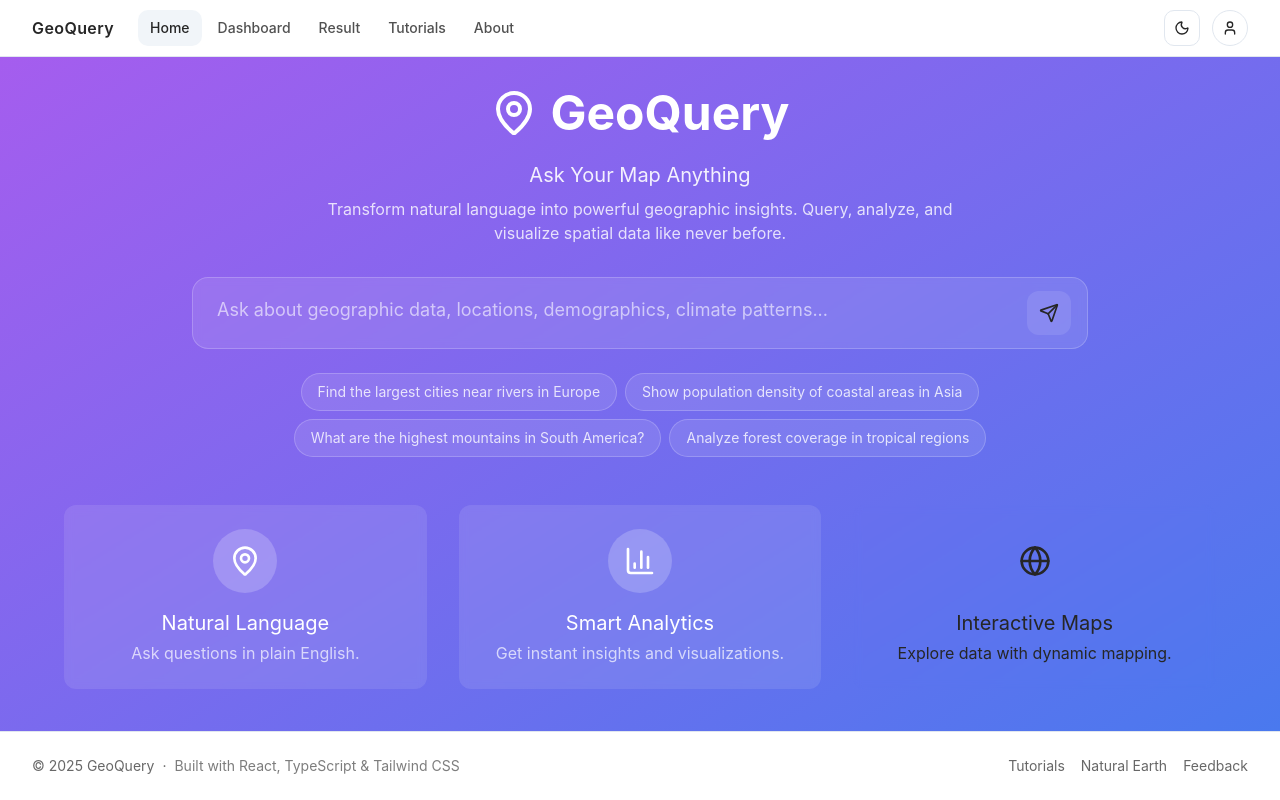
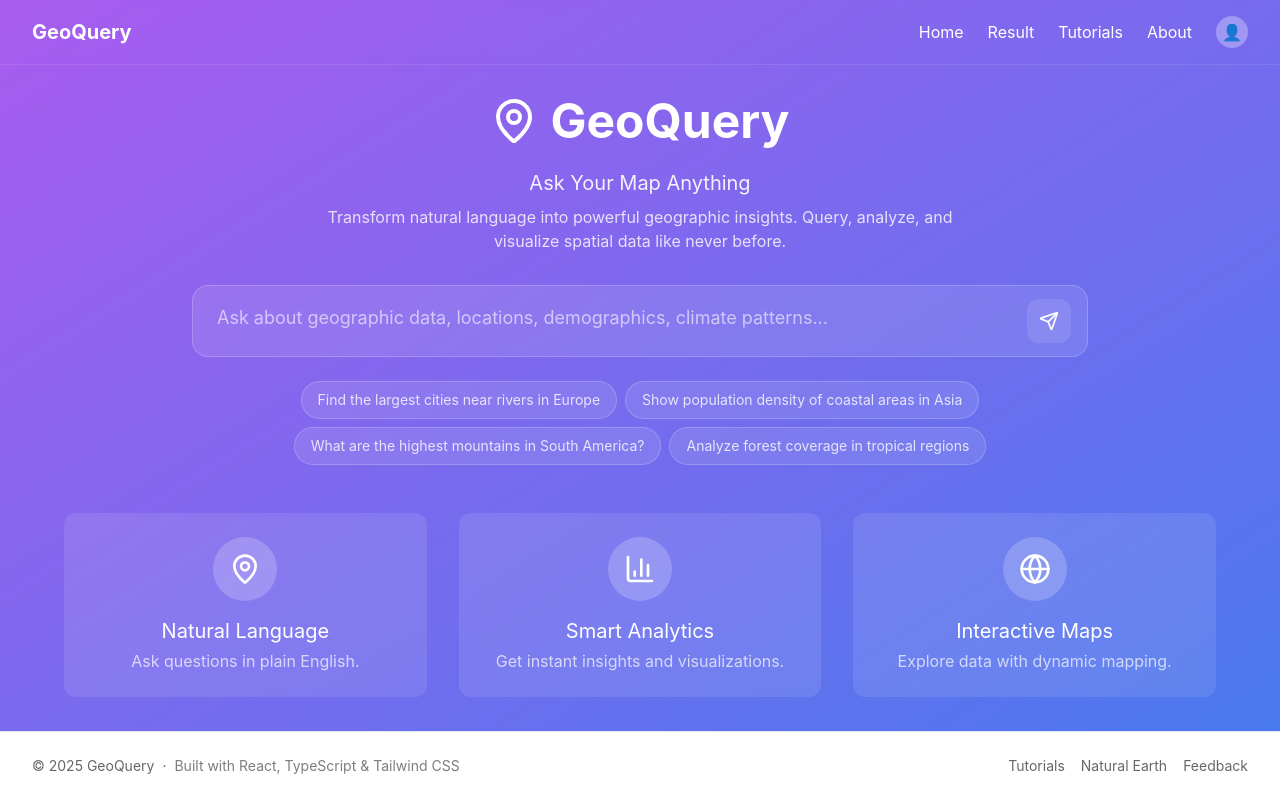
Before and after one commit to HashZard/CITS5206-Capstone, a React (Vite) app in the folder frontend/: page / in a window 1280 px wide. Built offline with nearby package versions, Linux system fonts and the light colour scheme.

Commit message:
chore(nav): remove Dashboard page and navigation link

```diff
--- a/frontend/src/App.tsx
+++ b/frontend/src/App.tsx
@@ -8,14 +8,13 @@ import Register from "@/pages/Register";
 import UserPage from "@/pages/User";
 import GeoQueryResults from "@/pages/Result";
 import HistoryPage from "@/pages/History";
-import AboutPage from "@/pages/About"; // <-- NEW
+import AboutPage from "@/pages/About";
 
 import { getStoredUser, setStoredUser, User } from "@/lib/auth";
 
-/** Top navigation links */
+/** Top navigation links (Dashboard removed) */
 const links: TopNavLink[] = [
   { label: "Home" },
-  { label: "Dashboard" },
   { label: "History" },
   { label: "Result" },
   { label: "Tutorials" },
@@ -96,12 +95,12 @@ function HomeView({ onQuery }: { onQuery: (query: string) => void }) {
                 <button
                   type="submit"
                   disabled={!query.trim() || isLoading}
-                  className="ml-2 mr-2 p-3 bg白/20 hover:bg-white/30 disabled:bg-white/10 disabled:cursor-not-allowed rounded-xl transition-all duration-200 group"
+                  className="ml-2 mr-2 p-3 bg-white/20 hover:bg-white/30 disabled:bg-white/10 disabled:cursor-not-allowed rounded-xl transition-all duration-200 group"
                 >
                   {isLoading ? (
                     <Sparkles className="w-5 h-5 text-white/70 animate-spin" />
                   ) : (
-                    <Send className="w-5 h-5 text白 group-hover:text-white/90 disabled:text-white/50" />
+                    <Send className="w-5 h-5 text-white group-hover:text-white/90 disabled:text-white/50" />
                   )}
                 </button>
               </div>
@@ -139,12 +138,12 @@ function HomeView({ onQuery }: { onQuery: (query: string) => void }) {
           <h3 className="text-white text-xl text-center mb-1">Smart Analytics</h3>
           <p className="text-white/70 text-center">Get instant insights and visualizations.</p>
         </div>
-        <div className="backdrop-blur-sm bg白/10 border白/20 hover:bg白/15 transition-all duration-300 hover:scale-105 rounded-lg p-6">
-          <div className="w-16 h-16 bg白/20 rounded-full flex items-center justify-center mx-auto mb-4">
-            <Globe className="w-8 h-8 text白" />
+        <div className="backdrop-blur-sm bg-white/10 border-white/20 hover:bg-white/15 transition-all duration-300 hover:scale-105 rounded-lg p-6">
+          <div className="w-16 h-16 bg-white/20 rounded-full flex items-center justify-center mx-auto mb-4">
+            <Globe className="w-8 h-8 text-white" />
           </div>
-          <h3 className="text白 text-xl text-center mb-1">Interactive Maps</h3>
-          <p className="text白/70 text-center">Explore data with dynamic mapping.</p>
+          <h3 className="text-white text-xl text-center mb-1">Interactive Maps</h3>
+          <p className="text-white/70 text-center">Explore data with dynamic mapping.</p>
         </div>
       </div>
     </div>
@@ -227,7 +226,7 @@ export default function App() {
 
         {path === "/history" && <HistoryPage />}
 
-        {path === "/about" && <AboutPage />}{/* <-- NEW */}
+        {path === "/about" && <AboutPage />}
 
         {/* Default homepage (mutually exclusive) */}
         {["/login", "/register", "/user", "/result", "/history", "/about"].includes(path)
--- a/frontend/src/components/layout/TopNav.tsx
+++ b/frontend/src/components/layout/TopNav.tsx
@@ -1,259 +1,112 @@
-import React, { useEffect, useMemo, useState } from "react";
-import { Menu, X, Sun, Moon, User } from "lucide-react";
+import React, { useMemo, useState } from "react";
+import { Menu, X } from "lucide-react";
 
 export type TopNavLink = {
-  label:
-    | "Home"
-    | "Dashboard"
-    | "History"
-    | "Result"
-    | "Tutorials"
-    | "About";
-  onClick?: () => void;
+  label: "Home" | "History" | "Result" | "Tutorials" | "About";
 };
 
 export type TopNavProps = {
-  brand?: string;
+  brand: string;
   links: TopNavLink[];
-  rightArea?: React.ReactNode;
-  isAuthenticated?: boolean;
-  onAvatarClick?: () => void;
-  onSignOut?: () => void;
+  isAuthenticated: boolean;
+  onAvatarClick: () => void;
+  onSignOut: () => void;
 };
 
-// Map labels to default paths (Import removed)
 const LABEL_TO_PATH: Record<TopNavLink["label"], string> = {
   Home: "/",
-  Dashboard: "/dashboard",
   History: "/history",
   Result: "/result",
   Tutorials: "/tutorials",
   About: "/about",
 };
 
-// Hook to track current path (syncs with history.pushState)
-function useActivePath() {
-  const [path, setPath] = useState<string>(() => window.location.pathname);
-  useEffect(() => {
-    const onPop = () => setPath(window.location.pathname);
-    window.addEventListener("popstate", onPop);
-    return () => window.removeEventListener("popstate", onPop);
-  }, []);
-  return path;
-}
-
-// Theme toggle button (dark/light)
-function ThemeToggle() {
-  const [isDark, setIsDark] = useState<boolean>(() =>
-    document.documentElement.classList.contains("dark")
-  );
-  useEffect(() => {
-    const root = document.documentElement;
-    if (isDark) {
-      root.classList.add("dark");
-      localStorage.setItem("theme", "dark");
-    } else {
-      root.classList.remove("dark");
-      localStorage.setItem("theme", "light");
-    }
-  }, [isDark]);
-  useEffect(() => {
-    const saved = localStorage.getItem("theme");
-    if (saved === "dark") setIsDark(true);
-  }, []);
-  return (
-    <button
-      type="button"
-      onClick={() => setIsDark((v) => !v)}
-      aria-label="Toggle theme"
-      className="inline-flex items-center justify-center h-9 w-9 rounded-md border border-border bg-background hover:bg-accent transition-colors"
-    >
-      {isDark ? <Sun className="h-4 w-4" /> : <Moon className="h-4 w-4" />}
-    </button>
-  );
-}
-
-// Right side controls: theme toggle, sign out (if authed), user avatar
-function TopRightArea({
-  onAvatarClick,
-  onSignOut,
+export default function TopNav({
+  brand,
+  links,
   isAuthenticated,
-}: {
-  onAvatarClick?: () => void;
-  onSignOut?: () => void;
-  isAuthenticated?: boolean;
-}) {
-  return (
-    <div className="flex items-center gap-3">
-      <ThemeToggle />
-      {isAuthenticated && onSignOut && (
-        <button
-          type="button"
-          onClick={onSignOut}
-          className="hidden sm:inline-flex items-center justify-center h-9 px-3 rounded-md border border-border bg-background hover:bg-accent text-sm font-medium"
-          aria-label="Sign out"
-        >
-          Sign out
-        </button>
-      )}
-      <button
-        type="button"
-        aria-label="User menu"
-        onClick={onAvatarClick}
-        className="inline-flex items-center justify-center h-9 w-9 rounded-full border border-border bg-background"
-      >
-        <User className="h-4 w-4" />
-      </button>
-    </div>
-  );
-}
-
-// Main TopNav component
-export default function TopNav({
-  brand = "GeoQuery",
-  links,
-  rightArea,
-  isAuthenticated = false,
   onAvatarClick,
   onSignOut,
 }: TopNavProps) {
-  const activePath = useActivePath();
-  const [open, setOpen] = useState(false);
+  const [mobileOpen, setMobileOpen] = useState(false);
 
-  // Filter links: hide History if not authenticated
   const filtered = useMemo(() => {
     return links
       .filter((l) => (l.label === "History" ? isAuthenticated : true))
       .map((l) => ({ ...l, href: LABEL_TO_PATH[l.label] }));
   }, [links, isAuthenticated]);
 
-  // Handle navigation (pushState)
-  const handleNavigate = (href: string, onClick?: () => void) => {
-    if (onClick) {
-      onClick();
-      setOpen(false);
-      return;
-    }
-    if (window.location.pathname !== href) {
-      window.history.pushState({}, "", href);
-      window.dispatchEvent(new PopStateEvent("popstate"));
-    }
-    setOpen(false);
-  };
+  return (
+    <nav className="bg-transparent text-white border-b border-white/10 backdrop-blur-sm">
+      <div className="max-w-7xl mx-auto px-4 sm:px-6 lg:px-8">
+        <div className="flex items-center justify-between h-16">
+          {/* Brand */}
+          <div className="flex-shrink-0 font-bold text-xl cursor-pointer">{brand}</div>
 
-  return (
-    <header role="banner" className="sticky top-0 z-50 bg-background border-b border-border">
-      <nav
-        className="mx-auto max-w-7xl px-4 sm:px-6 lg:px-8 h-14 flex items-center"
-        aria-label="Top Navigation"
-        role="navigation"
+          {/* Desktop links */}
+          <div className="hidden md:flex items-center space-x-6">
+            {filtered.map((link) => (
+              <a
+                key={link.label}
+                href={link.href}
+                className="hover:text-gray-200 transition-colors"
               >
-        {/* Brand */}
-        <div className="flex items-center gap-2">
-          <a
-            href="/"
-            onClick={(e) => {
-              e.preventDefault();
-              handleNavigate("/");
-            }}
-            className="text-base font-semibold tracking-wide"
-          >
-            {brand}
+                {link.label}
               </a>
-        </div>
-
-        {/* Desktop nav links */}
-        <div className="ml-6 hidden md:flex items-center gap-1">
-          {filtered.map(({ label, href, onClick }) => {
-            const active = activePath === href;
-            return (
+            ))}
+            {isAuthenticated && (
               <button
-                key={label}
-                onClick={() => handleNavigate(href, onClick)}
-                className={`px-3 py-2 rounded-md text-sm font-medium transition-colors ${
-                  active ? "bg-accent text-foreground" : "text-foreground/80 hover:bg-accent"
-                }`}
-                aria-current={active ? "page" : undefined}
-              >
-                {label}
-              </button>
-            );
-          })}
-        </div>
-
-        <div className="flex-1" />
-
-        {/* Right side controls (desktop) */}
-        <div className="hidden md:flex items-center">
-          {rightArea ?? (
-            <TopRightArea
-              onAvatarClick={onAvatarClick}
-              onSignOut={onSignOut}
-              isAuthenticated={isAuthenticated}
-            />
-          )}
-        </div>
-
-        {/* Mobile menu toggle */}
-        <button
-          type="button"
-          className="ml-2 inline-flex md:hidden items-center justify-center h-9 w-9 rounded-md border border-border"
-          aria-label="Open menu"
-          aria-expanded={open}
-          onClick={() => setOpen((v) => !v)}
-        >
-          {open ? <X className="h-4 w-4" /> : <Menu className="h-4 w-4" />}
-        </button>
-      </nav>
-
-      {/* Mobile nav drawer */}
-      {open && (
-        <div className="md:hidden border-t border-border bg-background">
-          <div className="px-4 py-3 space-y-1">
-            {filtered.map(({ label, href, onClick }) => {
-              const active = activePath === href;
-              return (
-                <button
-                  key={label}
-                  onClick={() => handleNavigate(href, onClick)}
-                  className={`w-full text-left px-3 py-2 rounded-md text-sm font-medium ${
-                    active ? "bg-accent" : "hover:bg-accent"
-                  }`}
-                  aria-current={active ? "page" : undefined}
-                >
-                  {label}
-                </button>
-              );
-            })}
-            {/* Mobile right area */}
-            <div className="pt-2 flex items-center gap-3">
-              {rightArea ?? (
-                <div className="flex items-center gap-3">
-                  <ThemeToggle />
-                  {isAuthenticated && onSignOut && (
-                    <button
-                      type="button"
                 onClick={onSignOut}
-                      className="inline-flex items-center justify-center h-9 px-3 rounded-md border border-border bg-background hover:bg-accent text-sm font-medium"
-                      aria-label="Sign out"
+                className="ml-4 px-3 py-1 text-sm bg-white/20 hover:bg-white/30 rounded-lg"
               >
                 Sign out
               </button>
             )}
             <button
-                    type="button"
-                    aria-label="User menu"
               onClick={onAvatarClick}
-                    className="inline-flex items-center justify-center h-9 w-9 rounded-full border border-border bg-background"
+              className="ml-2 w-8 h-8 rounded-full bg-white/30 hover:bg-white/40 flex items-center justify-center"
             >
-                    <User className="h-4 w-4" />
+              👤
+            </button>
+          </div>
+
+          {/* Mobile menu button */}
+          <div className="md:hidden flex items-center">
+            <button onClick={() => setMobileOpen(!mobileOpen)} className="p-2">
+              {mobileOpen ? <X className="w-6 h-6" /> : <Menu className="w-6 h-6" />}
+            </button>
+          </div>
+        </div>
+      </div>
+
+      {/* Mobile menu */}
+      {mobileOpen && (
+        <div className="md:hidden px-2 pt-2 pb-3 space-y-1 bg-purple-800/90">
+          {filtered.map((link) => (
+            <a
+              key={link.label}
+              href={link.href}
+              className="block px-3 py-2 rounded-md text-base font-medium hover:bg-purple-700"
+            >
+              {link.label}
+            </a>
+          ))}
+          {isAuthenticated && (
+            <button
+              onClick={onSignOut}
+              className="block w-full text-left px-3 py-2 text-base font-medium bg-white/20 hover:bg-white/30 rounded-md"
+            >
+              Sign out
+            </button>
+          )}
+          <button
+            onClick={onAvatarClick}
+            className="mt-2 w-10 h-10 rounded-full bg-white/30 hover:bg-white/40 flex items-center justify-center"
+          >
+            👤
           </button>
         </div>
       )}
-            </div>
-          </div>
-        </div>
-      )}
-    </header>
+    </nav>
   );
 }
```
Lines whose indentation alone changed are shown as unchanged.
